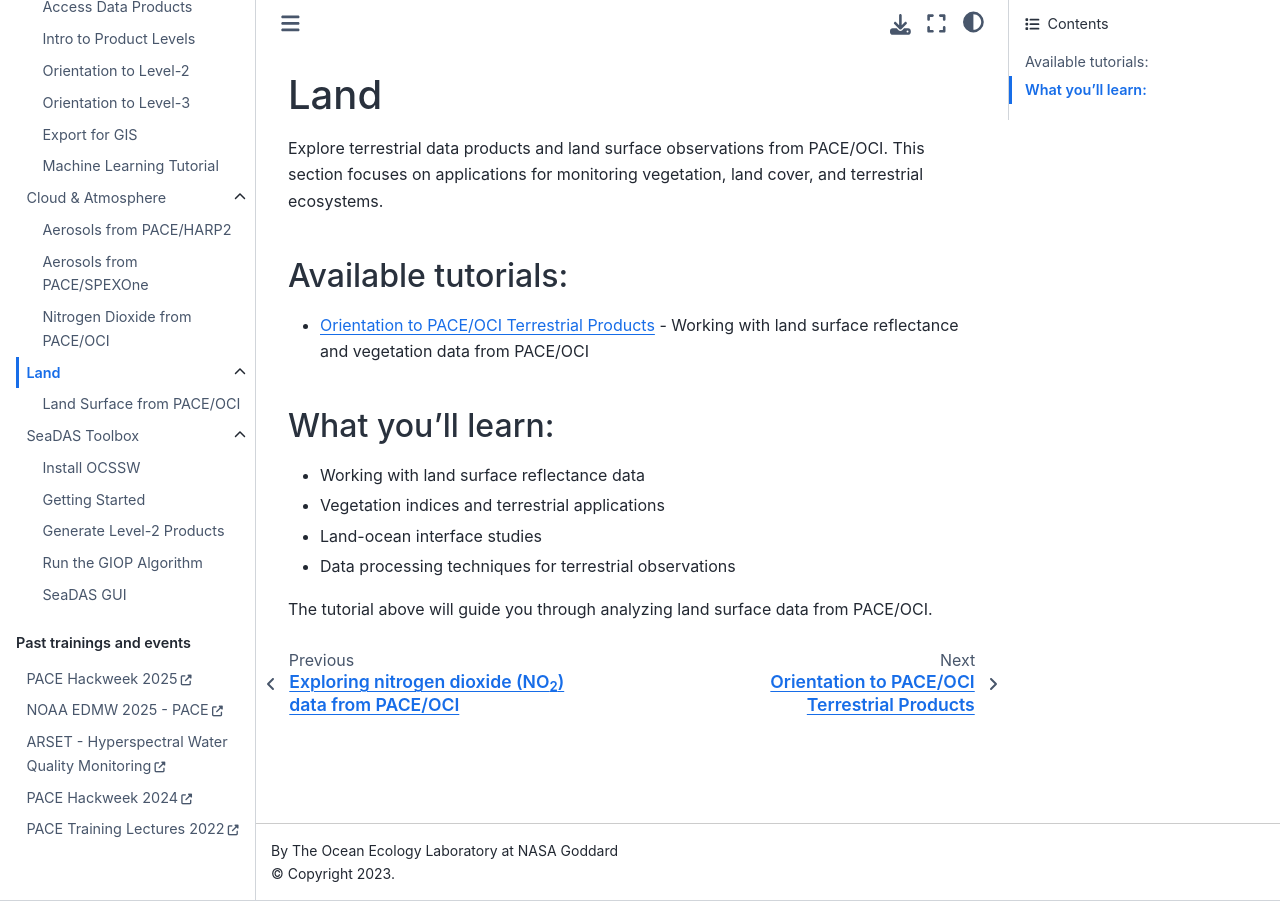
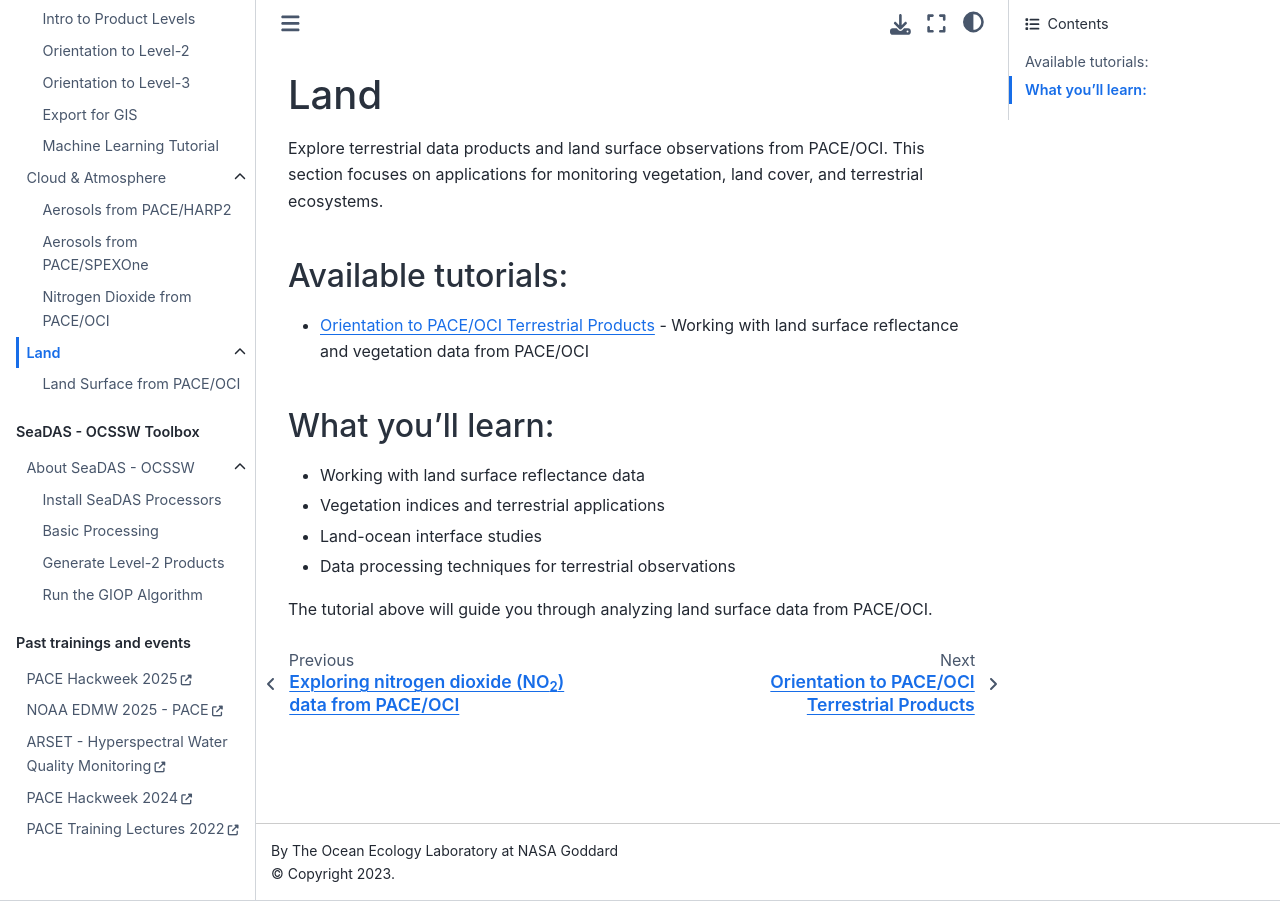
Before and after one commit to nasa/oceandata-notebooks, a Jupyter Book: the page built from docs/sections/land.md, in a window 1280 px wide. Built offline with Jupyter Book 1.0.4 settings and Sphinx 7.4.7 and the Sphinx Book theme 1.1.4, drawn with Linux system fonts in a browser that asks for light colours; pages that are not in the unit, such as notebooks, are missing from menus.

Commit message:
TOC updates
Moved SeaDAS section

```diff
--- a/docs/_toc.yml
+++ b/docs/_toc.yml
@@ -49,21 +49,21 @@ parts:
           - file: notebooks/oci/oci_terrestrial_data
             title: Land Surface from PACE/OCI
 
+  - caption: SeaDAS - OCSSW Toolbox
+    chapters:
       - file: sections/seadas-toolbox
-        title: SeaDAS Toolbox
+        title: About SeaDAS - OCSSW
         sections:
+          - file: sections/seadas-desktop
+            title: SeaDAS Desktop Application Resources
           - file: notebooks/oci/oci_ocssw_install
-            title: Install OCSSW
+            title: Install SeaDAS Processors
           - file: notebooks/oci/oci_ocssw_processing_overview
-            title: Getting Started
+            title: Basic Processing
           - file: notebooks/oci/oci_ocssw_l2gen
             title: Generate Level-2 Products
           - file: notebooks/oci/oci_ocssw_giop
             title: Run the GIOP Algorithm
-          - file: sections/seadas-gui
-            title: SeaDAS GUI
-
-
 
   - caption: Past trainings and events
     chapters:
```
Also changed, not shown: docs/sections/seadas-gui.md (deleted, +0 -46 lines).
